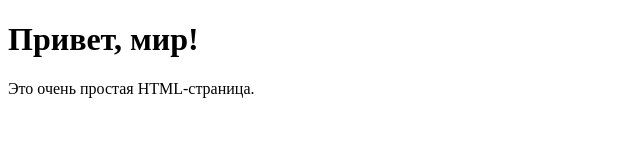
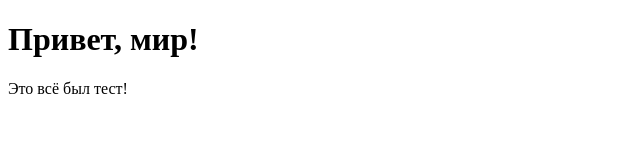
Before and after one commit to Tester089/Tester089.github.io, a plain HTML site: page Кумир Черепаха.html in a window 1280 px wide. Shown: the whole page, without its empty margins (0-640 px from the left). Drawn offline with Linux system fonts and the light colour scheme.

Commit message:
Update Кумир Черепаха.html

```diff
--- a/Кумир Черепаха.html
+++ b/Кумир Черепаха.html
@@ -7,6 +7,6 @@
 </head>
 <body>
     <h1>Привет, мир!</h1>
-    <p>Это очень простая HTML-страница.</p>
+    <p>Это всё был тест!</p>
 </body>
 </html>
```
